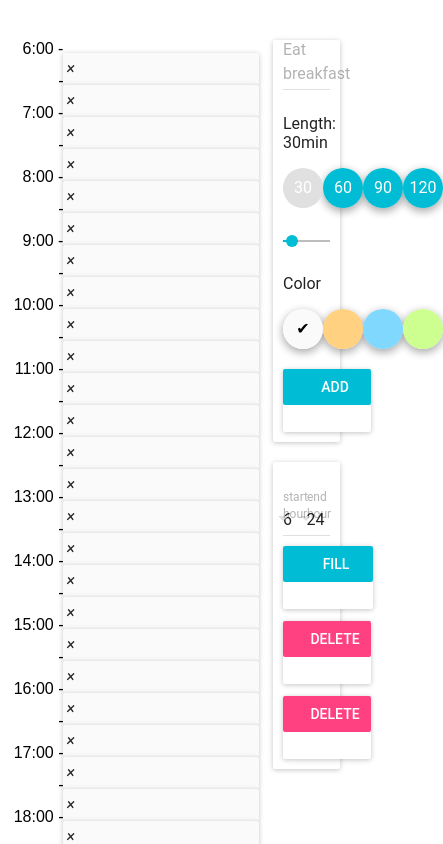
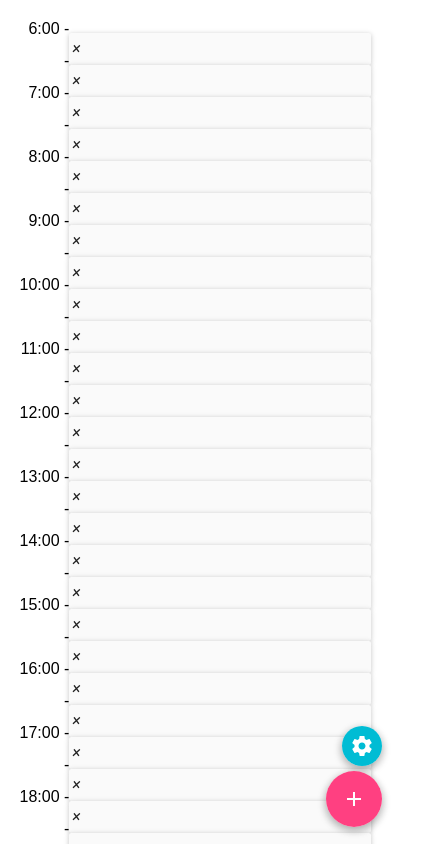
Before and after one commit to chikuwa111/day_scheduler, a React (Create React App) app: page / in a window 390 px wide. Shown: the top 844 px of the page, 443 px wide, since content can reach past the window. Built offline with nearby package versions, Linux system fonts and the light colour scheme.

Commit message:
Make responsive

```diff
--- a/src/components/App.js
+++ b/src/components/App.js
@@ -1,7 +1,13 @@
 import React from 'react'
+import throttle from 'lodash/throttle'
+import MediaQuery from 'react-responsive'
+import {loadState, saveState} from '../lib/localStorage'
 import MuiThemeProvider from 'material-ui/styles/MuiThemeProvider'
-import throttle from 'lodash/throttle'
-import {loadState, saveState} from '../lib/localStorage'
+import Paper from 'material-ui/Paper'
+import FloatingActionButton from 'material-ui/FloatingActionButton'
+import ContentAdd from 'material-ui/svg-icons/content/add'
+import ContentSettings from 'material-ui/svg-icons/action/settings'
+import Dialog from 'material-ui/Dialog'
 import TimeTable from '../components/TimeTable'
 import Form from '../components/Form'
 import Setting from '../components/Setting'
@@ -19,11 +25,21 @@ class App extends React.Component {
     this.removeExtraTasksAction = this.removeExtraTasks.bind(this)
     this.updateTimelineStartAction = this.updateTimelineStart.bind(this)
     this.updateTimelineEndAction = this.updateTimelineEnd.bind(this)
+    this.openFormModalAction = this.openFormModal.bind(this)
+    this.closeFormModalAction = this.closeFormModal.bind(this)
+    this.openSettingModalAction = this.openSettingModal.bind(this)
+    this.closeSettingModalAction = this.closeSettingModal.bind(this)
   }
 
   get initialState() {
     const localState = loadState()
-    if (localState) return localState
+    if (localState) {
+      return {
+        ...localState,
+        isFormModalOpen: false,
+        isSettingModalOpen: false,
+      }
+    }
 
     const initialTask = {
       name: '',
@@ -34,11 +50,17 @@ class App extends React.Component {
       tasks: Array(36).fill(initialTask),
       start: 6,
       end: 24,
+      isFormModalOpen: false,
+      isSettingModalOpen: false,
     }
   }
 
   componentDidUpdate() {
-    this.saveStateLocal(this.state)
+    this.saveStateLocal({
+      tasks: this.state.tasks,
+      start: this.state.start,
+      end: this.state.end,
+    })
   }
 
   updateTasks(tasks) {
@@ -106,6 +128,22 @@ class App extends React.Component {
     this.setState({end: time})
   }
 
+  openFormModal() {
+    this.setState({isFormModalOpen: true})
+  }
+
+  closeFormModal() {
+    this.setState({isFormModalOpen: false})
+  }
+
+  openSettingModal() {
+    this.setState({isSettingModalOpen: true})
+  }
+
+  closeSettingModal() {
+    this.setState({isSettingModalOpen: false})
+  }
+
   render() {
     const TimeTableProps = {
       start: this.state.start,
@@ -126,16 +164,62 @@ class App extends React.Component {
       removeExtraTasks: this.removeExtraTasksAction,
       updateTasks: this.updateTasksAction,
     }
+
     return (
       <MuiThemeProvider>
-        <div style={{marginTop: 40}}>
-          <div style={{float: 'left', width: '70%'}}>
+        <div style={{marginTop: 20}}>
+
+        <MediaQuery minWidth={768}>
+          <div style={{float: 'left', width: '60%', marginLeft: '5%', marginRight: '5%'}}>
             <TimeTable {...TimeTableProps} />
           </div>
-          <div style={{float: 'left', width: '30%'}}>
+          <div style={{float: 'left', width: '25%', marginRight: '5%'}}>
+            <Paper>
+              <Form {...FormProps} />
+            </Paper>
+            <Paper style={{marginTop: 20}}>
+              <Setting {...SettingProps}/>
+            </Paper>
+          </div>
+        </MediaQuery>
+
+        <MediaQuery maxWidth={767}>
+          <div style={{width: '90%', marginLeft: '5%', marginRight: '5%'}}>
+            <TimeTable {...TimeTableProps} />
+          </div>
+          <div style={{position: 'fixed', bottom: '2%', right: '2%', textAlign: 'right'}}>
+            <div style={{marginBottom: 5}}>
+              <FloatingActionButton
+                mini
+                children={<ContentSettings />}
+                onClick={this.openSettingModalAction}
+              />
+            </div>
+            <div>
+              <FloatingActionButton
+                secondary
+                children={<ContentAdd />}
+
+                onClick={this.openFormModalAction}
+              />
+            </div>
+          </div>
+          <Dialog
+            autoScrollBodyContent
+            open={this.state.isFormModalOpen}
+            onRequestClose={this.closeFormModalAction}
+          >
             <Form {...FormProps} />
+          </Dialog>
+          <Dialog
+            autoScrollBodyContent
+            open={this.state.isSettingModalOpen}
+            onRequestClose={this.closeSettingModalAction}
+          >
             <Setting {...SettingProps}/>
-          </div>
+          </Dialog>
+        </MediaQuery>
+
         </div>
       </MuiThemeProvider>
     )
--- a/src/components/Form.js
+++ b/src/components/Form.js
@@ -1,5 +1,4 @@
 import React from 'react'
-import Paper from 'material-ui/Paper'
 import TextField from 'material-ui/TextField'
 import Slider from 'material-ui/Slider'
 import FloatingActionButton from 'material-ui/FloatingActionButton'
@@ -53,10 +52,7 @@ class Form extends React.Component {
     const {name, length, color} = this.state
 
     return (
-      <Paper
-        style={{padding: 10, marginRight: 50}}
-      >
-        <form onSubmit={this.onSubmit.bind(this)}>
+      <form onSubmit={this.onSubmit.bind(this)} style={{padding: 10}}>
         <TextField
           hintText='Eat breakfast'
           value={name}
@@ -110,7 +106,6 @@ class Form extends React.Component {
           />
         </div>
       </form>
-      </Paper>
     )
   }
 }
--- a/src/components/Setting.js
+++ b/src/components/Setting.js
@@ -1,5 +1,4 @@
 import React from 'react'
-import Paper from 'material-ui/Paper'
 import SelectField from 'material-ui/SelectField'
 import MenuItem from 'material-ui/MenuItem'
 import RaisedButton from 'material-ui/RaisedButton'
@@ -19,9 +18,7 @@ const Setting = (props) => {
   const endSelectSpan = Array.from({length: max - start}, (_, i) => start + i + 1)
 
   return (
-    <Paper
-      style={{padding: 10, marginRight: 50, marginTop: 20}}
-    >
+    <div style={{padding: 10}}>
       <div>
         <SelectField
           autoWidth
@@ -70,7 +67,7 @@ const Setting = (props) => {
           onClick={() => {if(window.confirm('Are you sure?')){updateTasks([])}}}
         />
       </div>
-    </Paper>
+    </div>
   )
 }
 
--- a/src/components/TimeTable.js
+++ b/src/components/TimeTable.js
@@ -10,7 +10,13 @@ import Timeline from '../components/Timeline'
 const TaskItem = SortableElement(({task, onIconClick}) => {
   return (
     <Paper
-      style={{maxWidth: '90%', height: `${task.length / 15}em`, backgroundColor: task.color, display: 'flex', alignItems: 'center'}}
+      style={{
+        maxWidth: '90%',
+        height: `${task.length / 15}em`,
+        backgroundColor: task.color,
+        display: 'flex',
+        alignItems: 'center'
+      }}
     >
       <i onClick={onIconClick} style={{cursor: 'pointer', float: 'left', paddingLeft: 3}}>×</i>
       <span style={{paddingLeft: '2%', fontSize: `${0.8 + task.length / 150}em`, width: '98%'}}>{task.name}</span>
@@ -42,7 +48,7 @@ class TimeTable extends React.Component {
     } = this.props
 
     return (
-      <div style={{marginLeft: '5%', marginRight: '5%'}}>
+      <div>
         <div style={{float: 'left'}}>
           <Timeline start={start} end={end} />
         </div>
@@ -56,7 +62,7 @@ class TimeTable extends React.Component {
           />
         </div>
       </div>
-    );
+    )
   }
 }
 
```
Also changed, not shown: src/components/ResponsiveApp.js (added). Lines whose indentation alone changed are shown as unchanged.
